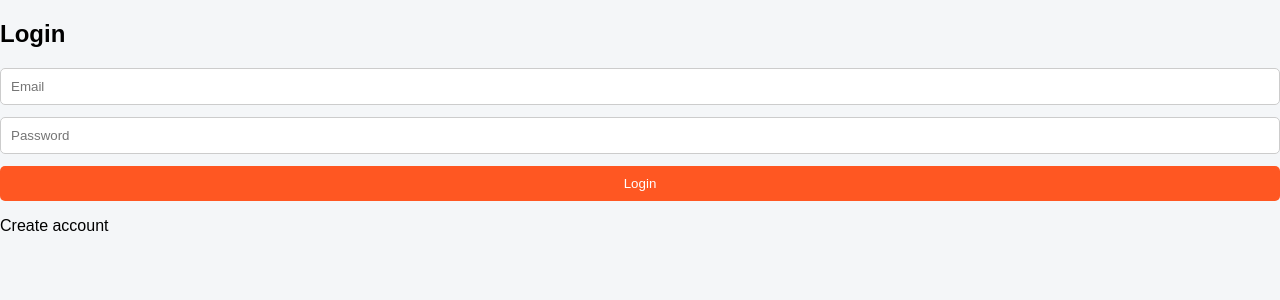
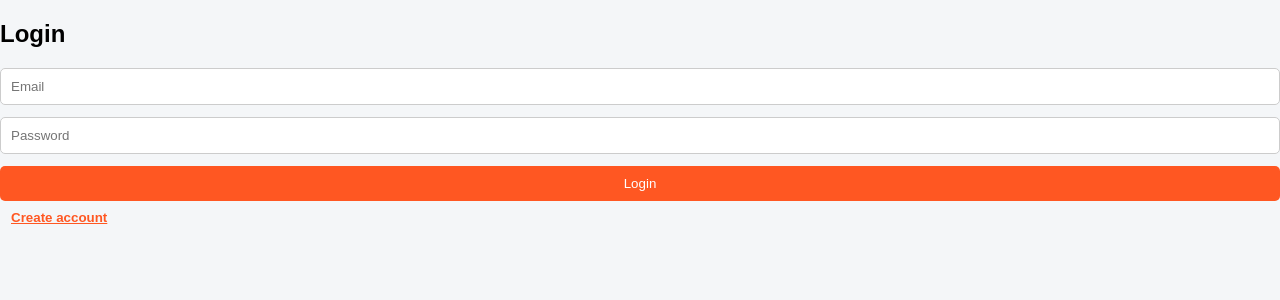
Before and after one commit to Sheshanathan/food-menu-app, a React (Vite) app: page / in a window 1280 px wide. Shown: the top 300 px of the page. Built offline with nearby package versions, Linux system fonts and the light colour scheme; no server answers.

Commit message:
modified styling

```diff
--- a/src/pages/Login.jsx
+++ b/src/pages/Login.jsx
@@ -24,7 +24,7 @@ function Login() {
       <input placeholder="Email" onChange={e => setEmail(e.target.value)} />
       <input placeholder="Password" type="password" onChange={e => setPassword(e.target.value)} />
       <button onClick={login}>Login</button>
-      <p onClick={() => navigate("/signup")}>Create account</p>
+      <button type="button" className="link-btn" onClick={() => navigate("/signup")}>Create account</button>
     </div>
   );
 }
--- a/src/styles.css
+++ b/src/styles.css
@@ -51,6 +51,20 @@ button:hover {
   background: #e64a19;
 }
 
+/* Small link-like button used for secondary actions */
+.link-btn {
+  width: auto;
+  padding: 8px 10px;
+  background: transparent;
+  color: #ff5722;
+  border: 1px solid transparent;
+  border-radius: 6px;
+  cursor: pointer;
+  text-decoration: underline;
+  font-weight: 600;
+}
+.link-btn:hover { background: rgba(255,87,34,0.06); }
+
 .link {
   text-align: center;
   margin-top: 10px;
```
